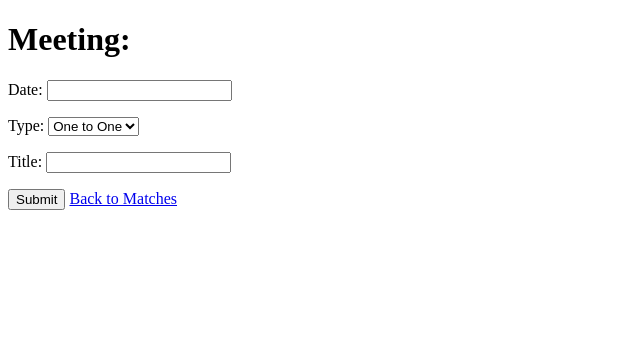
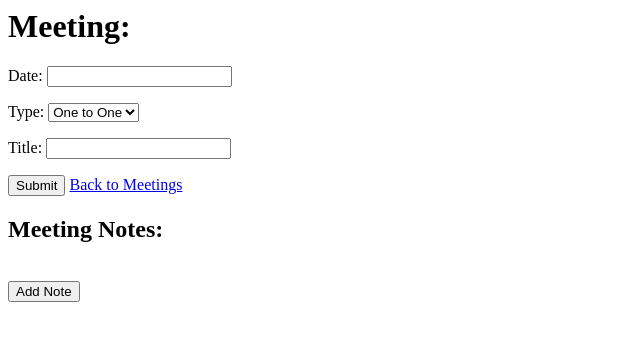
Before and after one commit to craighoustondev/line-management, a Django app: template management/meetings/templates/meetings/meeting_edit.html in a window 1280 px wide. Shown: the top 341 px of the page, without its empty margins (0-640 px from the left). Run offline with Django 3.2, Linux system fonts and the light colour scheme; the template is opened without the code that fills it: values that come from a table or form of the project are taken from there, others are empty.

Commit message:
Changes to meetings edit page.

```diff
--- a/management/meetings/forms.py
+++ b/management/meetings/forms.py
@@ -15,3 +15,6 @@ class NoteForm(forms.ModelForm):
     class Meta:
         model = Note
         fields = ('text',)
+        widgets = {
+            'text': forms.TextInput(attrs={'disabled': 'true'})
+        }
--- a/management/meetings/static/meetings/style.css
+++ b/management/meetings/static/meetings/style.css
@@ -1,3 +1,15 @@
 li a {
     color: green;
 }
+
+.invisible-save-button {
+
+    background: transparent;
+    border: none !important;
+    font-size:0;
+}
+
+.visible-save-button {
+
+
+}
--- a/management/meetings/templates/meetings/meeting_edit.html
+++ b/management/meetings/templates/meetings/meeting_edit.html
@@ -1,7 +1,30 @@
+{% load static %}
+
+<link rel="stylesheet" type="text/css" href="{% static 'meetings/style.css' %}">
+
 <!DOCTYPE html>
 <html lang="en">
 <head>
     <meta charset="UTF-8">
+    <script src="https://ajax.googleapis.com/ajax/libs/jquery/3.3.1/jquery.min.js" type="application/javascript"></script>
+    <script>
+    $(document).ready(function() {
+
+        $(".edit-button").on("click", function(e) {
+            var t = this.closest("tr").children[0].children[0].children[1];
+            t.disabled = false;
+
+            var saveButton = this.closest("tr").children[3].children[0];
+            saveButton.className = "visible-save-button";
+        });
+
+        $(".invisible-save-button").on("click", function(e) {
+            this.className = "invisible-save-button";
+            var t = this.closest("tr").children[0].children[0].children[1];
+            t.disabled = true;
+        });
+    });
+    </script>
     <title>Your Meetings</title>
 </head>
 <body>
@@ -10,13 +33,33 @@
     <form method="post">
         {% csrf_token %}
         {{ meeting_form.as_p }}
-        {% for note_form in note_forms %}
-            {{ note_form.as_p }}
-        {% endfor %}
     <input type="submit" value="Submit">
     <a href="{% url 'meetings:meetings' %}"
-       class="btn" role="button">Back to Matches</a>
-</form>
+       class="btn" role="button">Back to Meetings</a>
+    </form>
+
+    <h2>Meeting Notes:</h2>
+
+        <table class="table">
+            <tbody>
+              {% for note_form in note_forms %}
+              <tr>
+                <td>{{ note_form.as_p }}</td>
+                <td>
+                    <button type="button" class="edit-button">Edit Note</button>
+                </td>
+                <td>
+                    <button type="button" onclick="alert('Delete Note')">Delete Note</button>
+                </td>
+                  <td>
+                    <button type="button" class="invisible-save-button">Save Note</button>
+                  </td>
+              </tr>
+              {% endfor %}
+            </tbody>
+          </table>
+    <br>
+    <button type="button" onclick="alert('Add Note')">Add Note</button>
 
 </body>
 </html>
```
